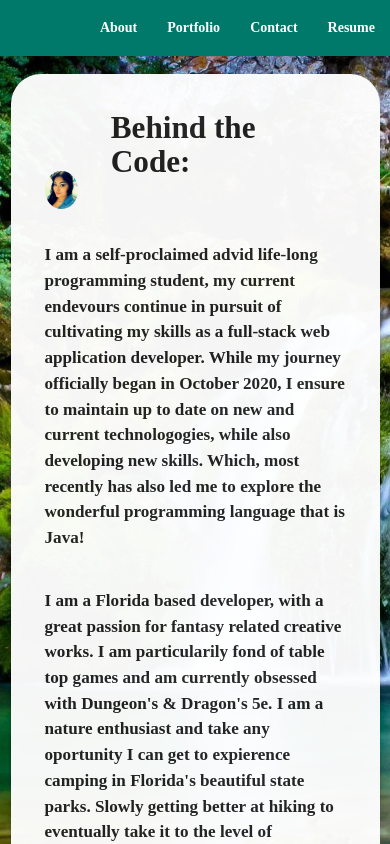
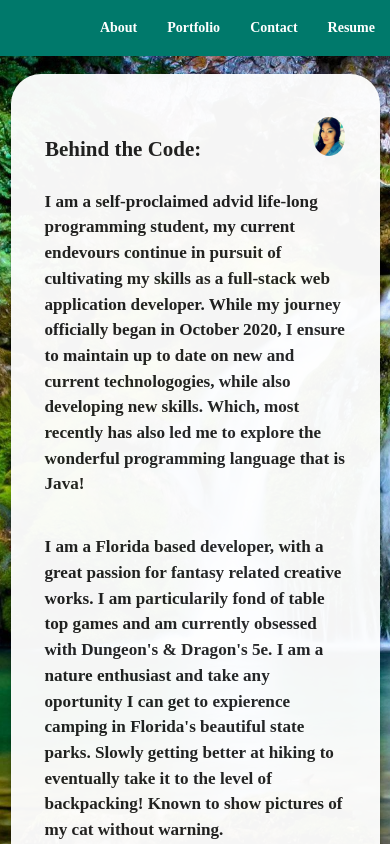
Before and after one commit to Elysiayn/Wendy-Lemus, a React (Create React App) app: page / in a window 390 px wide. Shown: the top 844 px of the page. Built offline with nearby package versions, Linux system fonts and the light colour scheme; a web font is replaced by a local one.

Commit message:
switch orientation of profile pic and resolve responsive text

```diff
--- a/src/components/About/index.js
+++ b/src/components/About/index.js
@@ -8,19 +8,22 @@ const About = () => (
 			{/* entire about content */}
 			<div className="card-panel aboutCard">
 				{/* img and title container */}
-				<div className="aboutTitle">
-					<div className="col s4 m4 l2 ">
-						<img
+				<div className="aboutHeader">
+					{/* <div className="aboutTitle col s4 m4 l2 "> */}
+
+					<div className="aboutTitle col s8 m8 l8">
+						<h1>Behind the Code:</h1>
+					</div>
+
+					{/* <div className="aboutTitle col s8 m8 l10"> */}
+
+					<div className="aboutTitle col s4 m4 l4">
+            <img
 							alt="Wendy Lemus profile headshot"
 							className="circle responsive-img"
 							src={Profile}
 						></img>
-					</div>
-
-					<div className="col s8 m8 l10">
-						<h1>Behind the Code:</h1>
-					</div>
-
+          </div>
 					{/* END img and title */}
 				</div>
 
--- a/src/index.css
+++ b/src/index.css
@@ -36,32 +36,30 @@
   min-height: 50vh;
 }
 
-.aboutTitle{
-  display: flex;
-  align-items: flex-end !important;
-
-}
-
-h1{
-  margin-top: 0% !important;
-  font-weight: 900 !important;
+.aboutHeader{
+  display: flex !important;
+  align-items: first baseline !important;
 }
 
 .aboutText{
   padding: 10px;
 }
 
+.aboutTitle h1 {
+  margin-bottom:auto !important;
+  font-weight: 900 !important;
+}
 
+/* h1 title left col */
+  div.aboutTitle.col.s8.m8.l8{
+    max-width:83.3333333333%;
+    margin-left: 0%;
+}
 
-/* img.responsive-img{
-
-
-} */
-
-/* .profileImg{
-  margin-top:15%;
-  margin-bottom: 0px;
-} */
+/* img right col */
+div.aboutTitle.col.s4.m4.l4{
+  max-width:16.6666666667%;
+}
 
 /* contact */
 .contact{
@@ -185,13 +183,21 @@ ul{
   width: 65px;
 }
 
+/* Large devices (laptops/desktops, 992px max and down) */
+@media only screen and (max-width: 992px) {
+
+  .aboutTitle h1{
+    font-size: 3em !important;
+  }
+
+}
+
 /* Extra small devices (phones, 600px and down) */
 @media only screen and (max-width: 600px) {
 
-  h1{
-    font-size: 8vw !important;
-    padding: 5%;
-    }
+  .aboutTitle h1{
+    font-size: 2em !important;
+  }
 
   h4{
     font-size: x-large !important;
@@ -203,25 +209,12 @@ ul{
     margin: 10px;
 }
 
-/* .aboutTitle{
-
-} */
-
 }
 
-/* Large devices (laptops/desktops, 992px max and down) */
-@media only screen and (max-width: 992px) {
+/* screens smaller than 500px GalaxyFold is 280px  */
+@media only screen and (max-width: 500px) {
 
-.row .col.m4{
-  width: 16.6666666667% !important;
+  .aboutTitle h1{
+    font-size: 1.5em !important;
+  }
 }
-
-.row .col.m8{
-  width:83.3333333333% !important;
-}
-
-/* img.responsive-img{
-
-} */
-
-}
```
